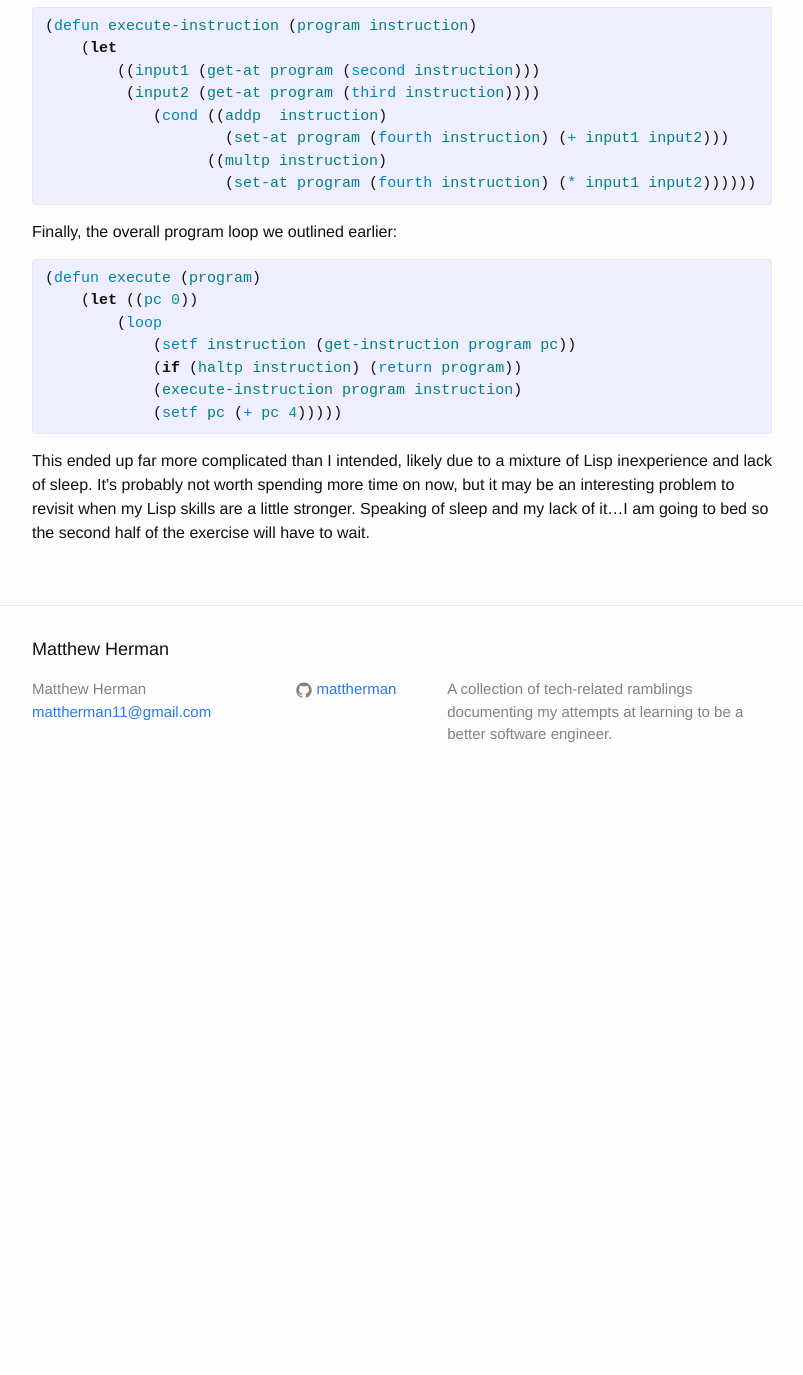
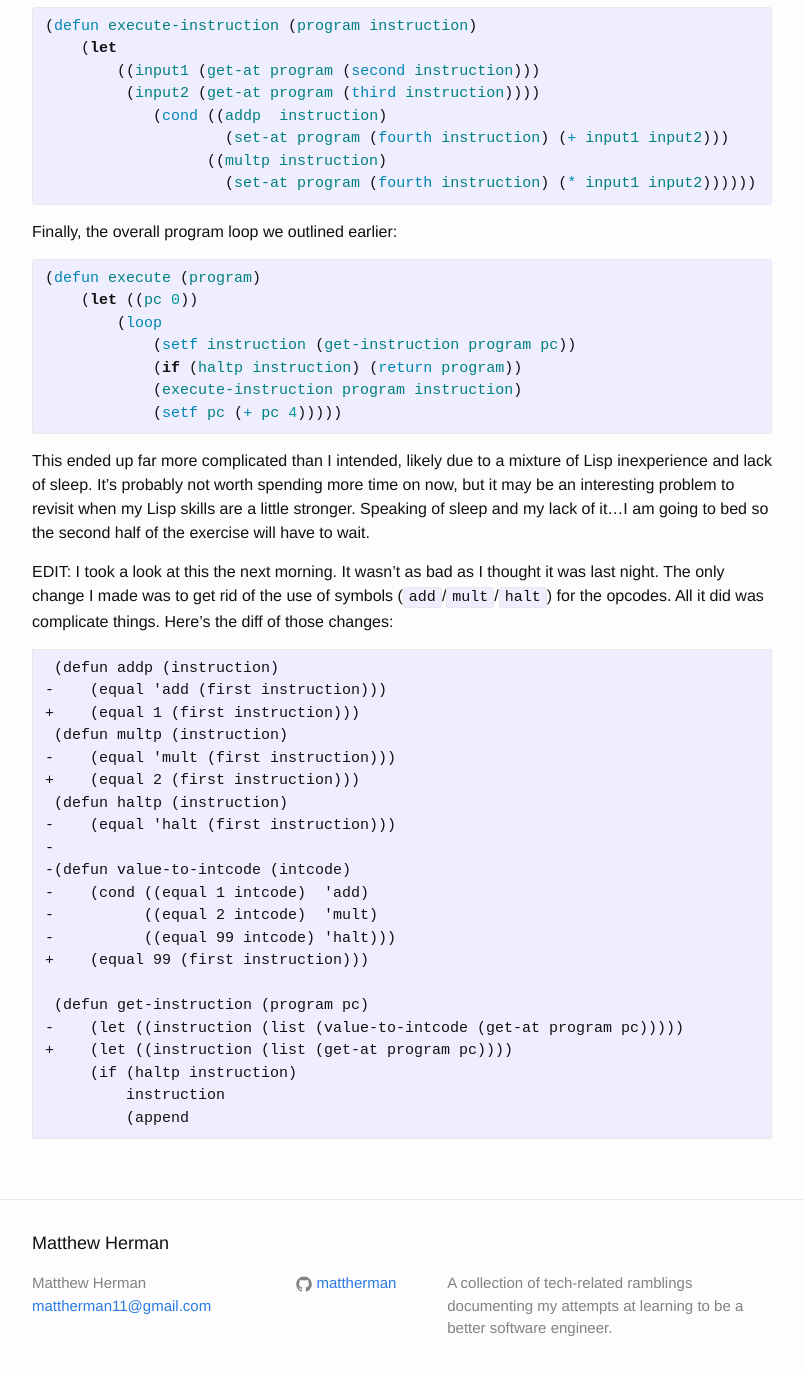
Before and after one commit to mattherman/website, a Jekyll site: the page built from _posts/2019-12-08-aoc-day-2-part-1.markdown, in a window 1280 px wide and 1400 px high, scrolled down 2508 px. Shown: the top 1375 px of the window, without its empty margins (238-1041 px from the left). Built offline with Jekyll 4.4.1, drawn with Linux system fonts in a browser that asks for light colours; before the commit the page ends 3314 px from its top, so only the background shows below that.

Commit message:
Edit to day-2-part-1 for changes made to solution

````diff
--- a/_posts/2019-12-08-aoc-day-2-part-1.markdown
+++ b/_posts/2019-12-08-aoc-day-2-part-1.markdown
@@ -125,3 +125,29 @@ Finally, the overall program loop we outlined earlier:
 {% endhighlight %}
 
 This ended up far more complicated than I intended, likely due to a mixture of Lisp inexperience and lack of sleep. It's probably not worth spending more time on now, but it may be an interesting problem to revisit when my Lisp skills are a little stronger. Speaking of sleep and my lack of it...I am going to bed so the second half of the exercise will have to wait.
+
+EDIT: I took a look at this the next morning. It wasn't as bad as I thought it was last night. The only change I made was to get rid of the use of symbols (`add`/`mult`/`halt`) for the opcodes. All it did was complicate things. Here's the diff of those changes:
+
+```
+ (defun addp (instruction)
+-    (equal 'add (first instruction)))
++    (equal 1 (first instruction)))
+ (defun multp (instruction)
+-    (equal 'mult (first instruction)))
++    (equal 2 (first instruction)))
+ (defun haltp (instruction)
+-    (equal 'halt (first instruction)))
+-
+-(defun value-to-intcode (intcode)
+-    (cond ((equal 1 intcode)  'add)
+-          ((equal 2 intcode)  'mult)
+-          ((equal 99 intcode) 'halt)))
++    (equal 99 (first instruction)))
+
+ (defun get-instruction (program pc)
+-    (let ((instruction (list (value-to-intcode (get-at program pc)))))
++    (let ((instruction (list (get-at program pc))))
+     (if (haltp instruction)
+         instruction
+         (append
+```
````
